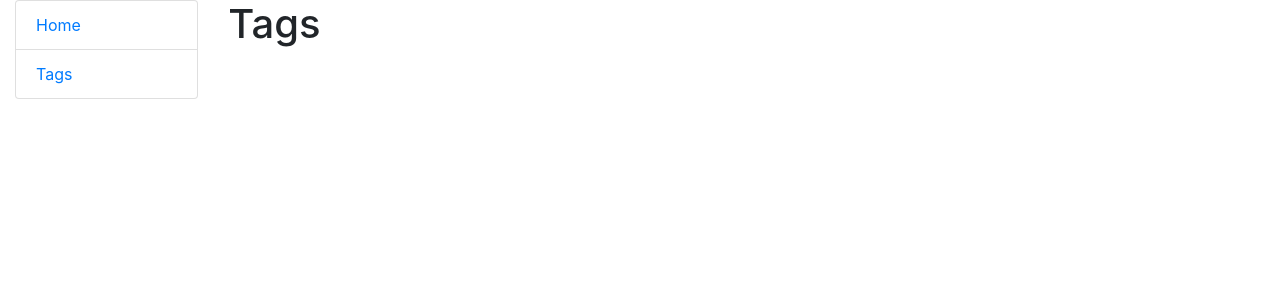
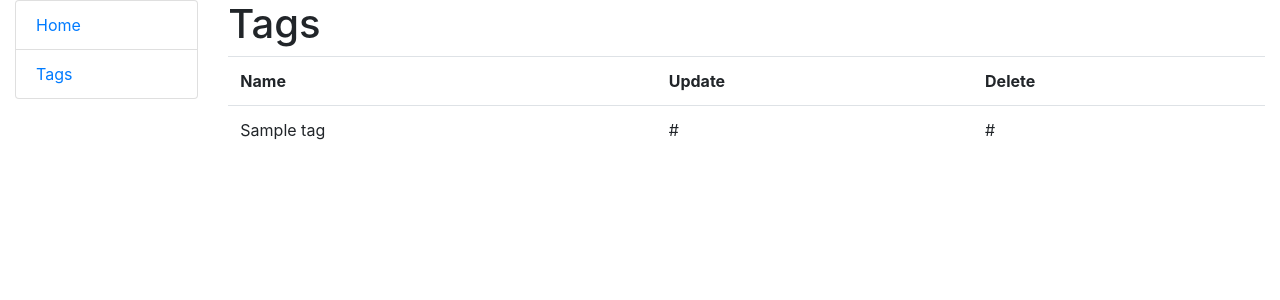
Before and after one commit to artemgrishko/Todo-django-project, a Django app: page /tags/ in a window 1280 px wide. Shown: the top 300 px of the page. Run offline with Django 5.2, Linux system fonts and the light colour scheme; tables that the repository leaves empty hold one stand-in row (values such as "Sample post").

Commit message:
add table to tag_list

```diff
--- a/templates/todo/tag_list.html
+++ b/templates/todo/tag_list.html
@@ -2,4 +2,19 @@
 
 {% block content %}
   <h1>Tags</h1>
+  {% if tag_list %}
+    <table class="table">
+      <tr>
+        <th>Name</th>
+        <th>Update</th>
+        <th>Delete</th>
+      </tr>
+    {% for tag in tag_list %}
+      <tr>
+        <td>{{ tag.name }}</td>
+        <td>#</td>
+        <td>#</td>
+      </tr>
+    {% endfor %}
+    {% endif %}
 {% endblock %}
```
